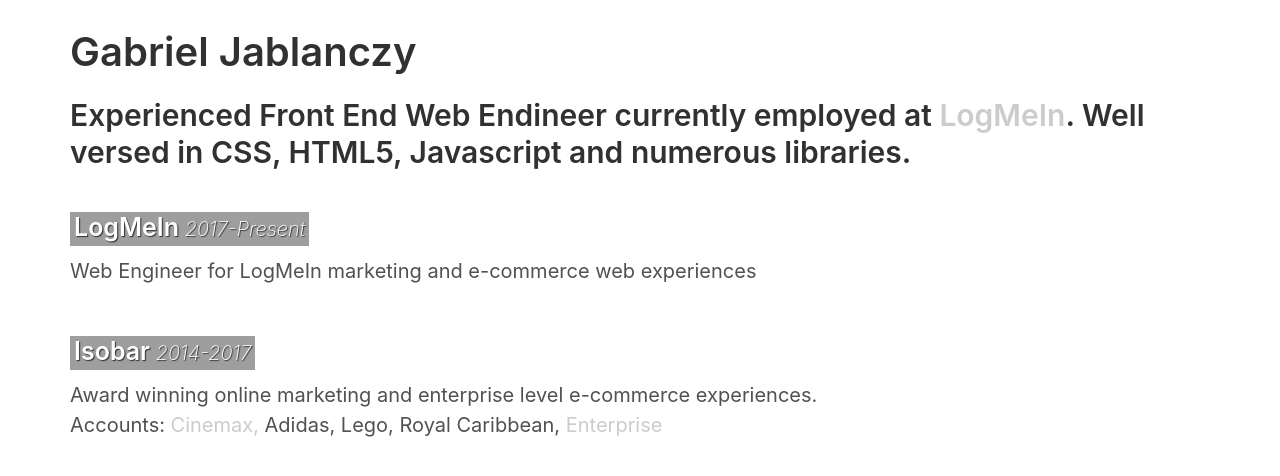
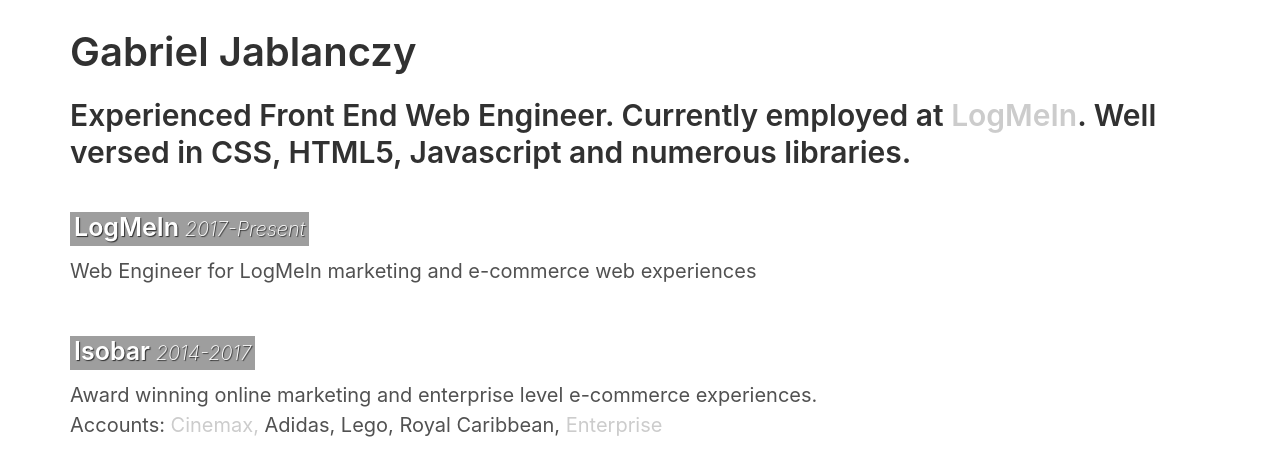
Before and after one commit to gabriel3000/gabriel3000.github.io, a Jekyll site: the page built from index.md, in a window 1280 px wide, cut to the strip 0-486 px from the top of the page. Shown: the top 476 px of the strip. Built offline with Jekyll 4.4.1, drawn with Linux system fonts in a browser that asks for light colours; a script that is not in the unit is left out; grey boxes are pictures that could not be loaded.

Commit message:
Site update

```diff
--- a/index.md
+++ b/index.md
@@ -6,7 +6,7 @@
 ---
 <div>
 
-    <h2>Experienced Front End Web Endineer currently employed at <a href="http://www.logmein.com">LogMeIn</a>. Well versed in CSS, HTML5, Javascript and numerous libraries.</h2>
+    <h2>Experienced Front End Web Engineer. Currently employed at <a href="http://www.logmein.com">LogMeIn</a>. Well versed in CSS, HTML5, Javascript and numerous libraries.</h2>
     <div>
   <div class="job">
     <h3>
```
Also changed, not shown: 2 other files.
